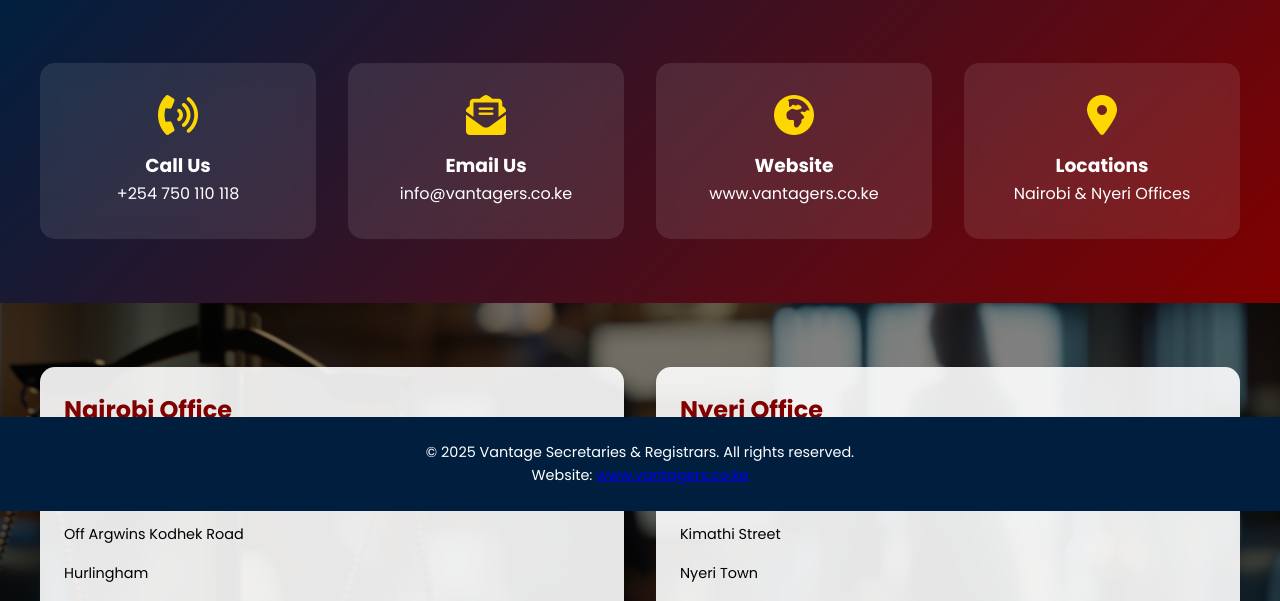
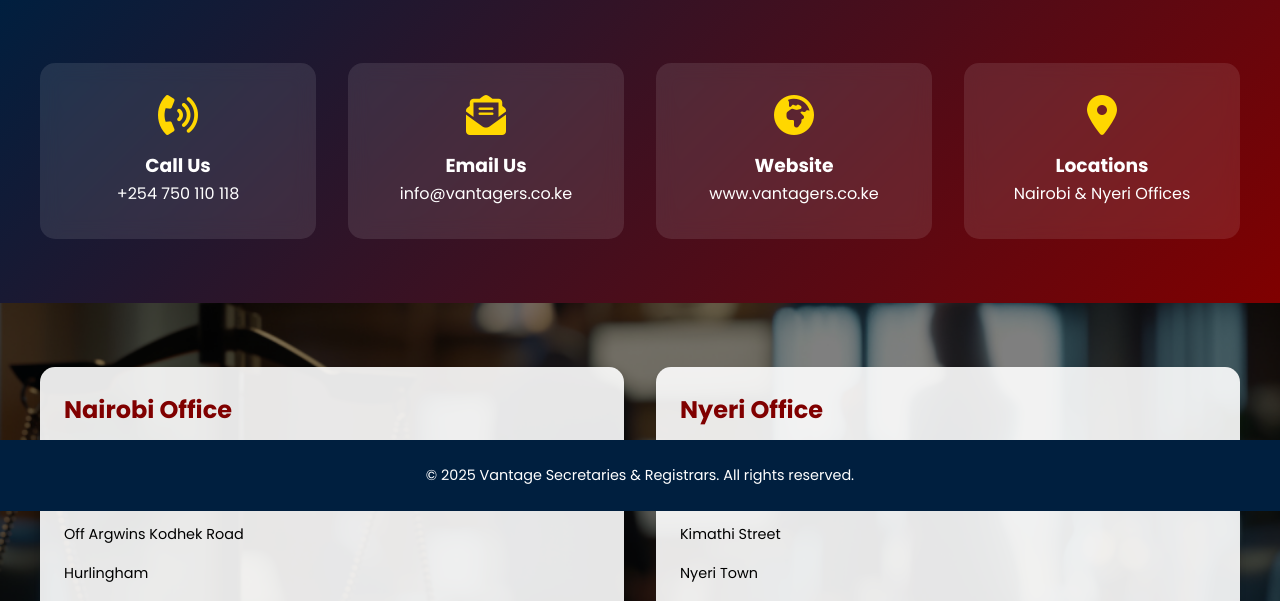
Before and after one commit to patmuchiri/vantagers.co.ke, a Flask app: page /contact in a window 1280 px wide. Shown: the part 289-890 px from the top of the page. Run offline with Flask 3, Linux system fonts and the light colour scheme.

Commit message:
contact.html

```diff
--- a/templates/contact.html
+++ b/templates/contact.html
@@ -374,7 +374,6 @@
     <footer class="site-footer">
         <div class="container">
             <p>&copy; 2025 Vantage Secretaries & Registrars. All rights reserved.</p>
-            <p>Website: <a href="https://www.vantagers.co.ke" target="_blank">www.vantagers.co.ke</a></p>
         </div>
     </footer>
 
```
